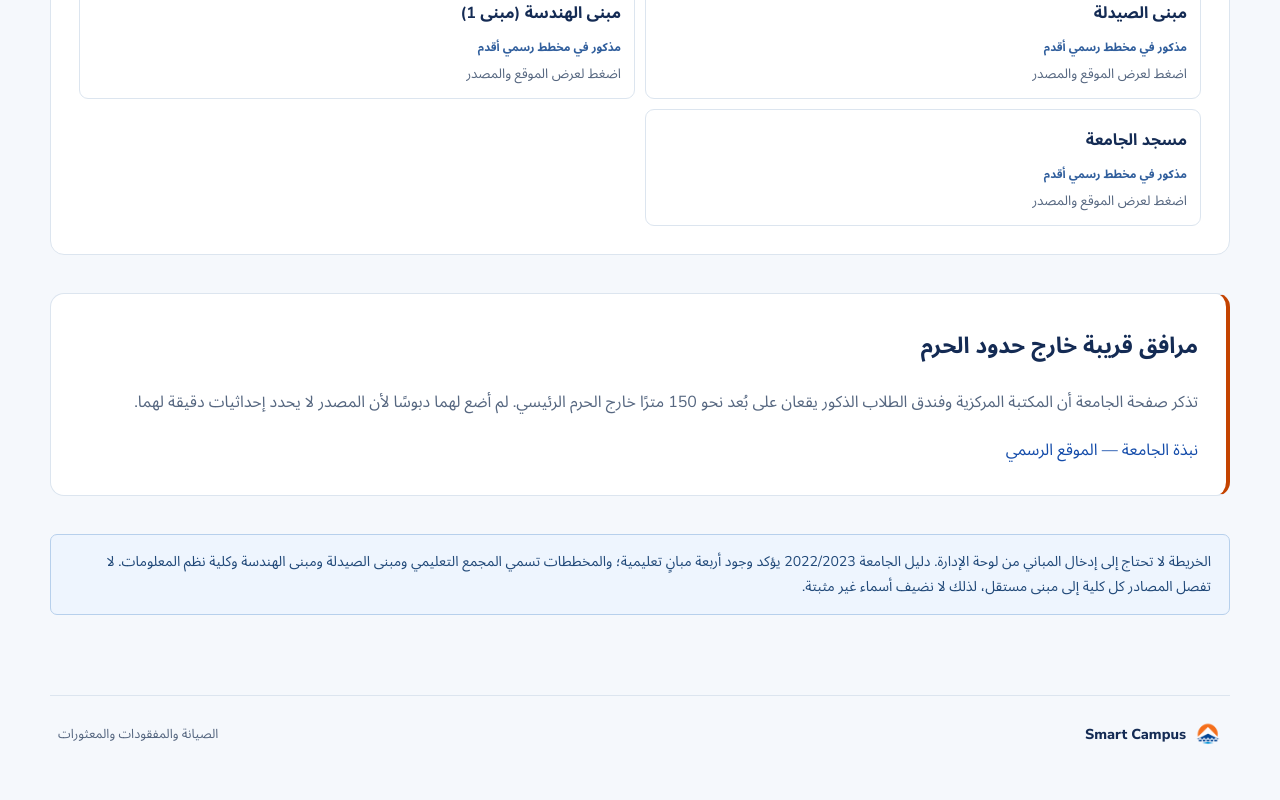
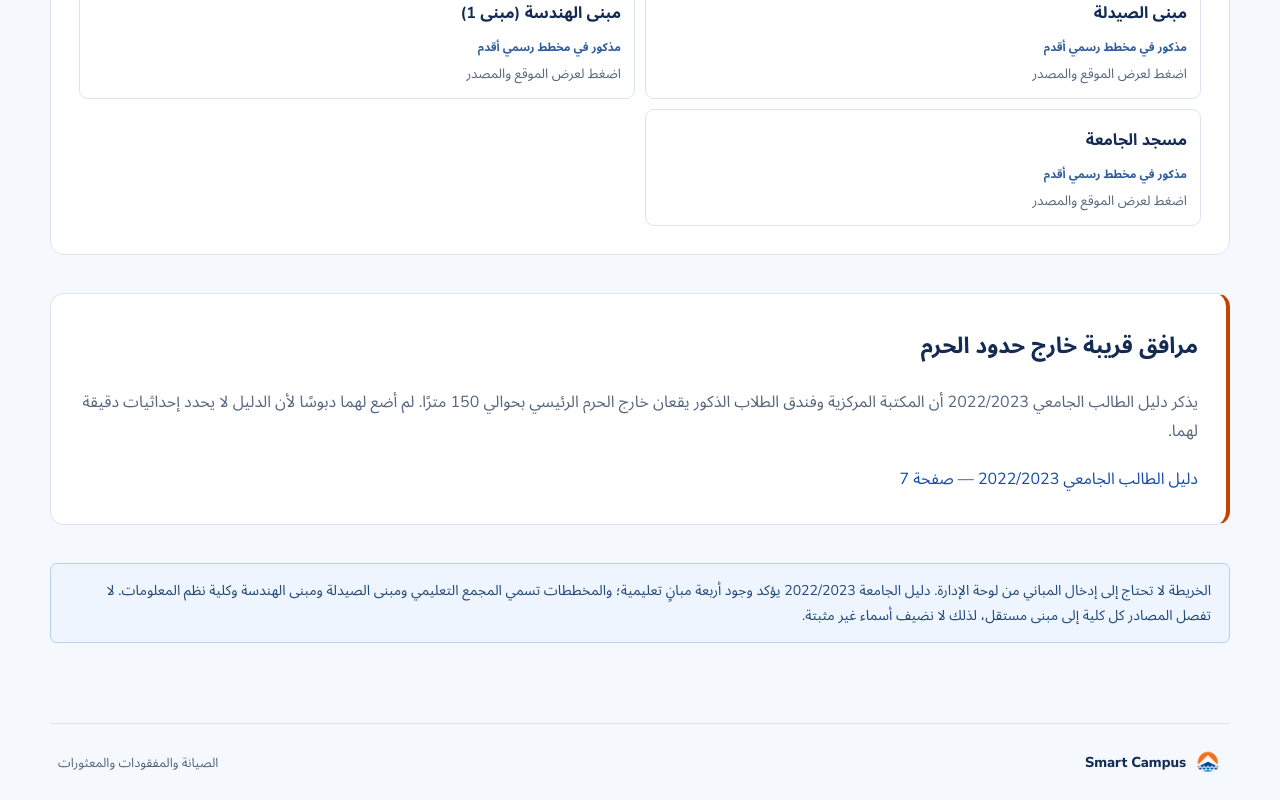
Before and after one commit to MohamedTamer007/smart-campus, a React (Vite) app: page /campus-map in a window 1280 px wide. Shown: the part 1606-2406 px from the top of the page. Before the commit the page ends 2378 px from the top, so only its background shows below. Built offline with nearby package versions, Linux system fonts and the light colour scheme; no server answers.

Commit message:
docs(campus-map): cite the university student guide for nearby facilities

```diff
--- a/src/features/campus/CampusMap.tsx
+++ b/src/features/campus/CampusMap.tsx
@@ -332,11 +332,11 @@ export function CampusMap() {
         <section className="panel campus-explorer-outside">
           <h2>{t("مرافق قريبة خارج حدود الحرم", "Nearby facilities outside the campus boundary")}</h2>
           <p>{t(
-            "تذكر صفحة الجامعة أن المكتبة المركزية وفندق الطلاب الذكور يقعان على بُعد نحو 150 مترًا خارج الحرم الرئيسي. لم أضع لهما دبوسًا لأن المصدر لا يحدد إحداثيات دقيقة لهما.",
-            "The university profile places the central library and male students hotel about 150 metres outside the main campus. They are not pinned because the source does not provide exact coordinates.",
+            "يذكر دليل الطالب الجامعي 2022/2023 أن المكتبة المركزية وفندق الطلاب الذكور يقعان خارج الحرم الرئيسي بحوالي 150 مترًا. لم أضع لهما دبوسًا لأن الدليل لا يحدد إحداثيات دقيقة لهما.",
+            "The 2022/23 university student guide places the central library and male students hotel about 150 metres outside the main campus. They are not pinned because the guide does not provide exact coordinates.",
           )}</p>
           <a href={UNIVERSITY_PROFILE} target="_blank" rel="noreferrer">
-            {t("نبذة الجامعة — الموقع الرسمي", "University profile — official website")}
+            {t("دليل الطالب الجامعي 2022/2023 — صفحة 7", "University student guide 2022/23 — page 7")}
           </a>
         </section>
 
```
